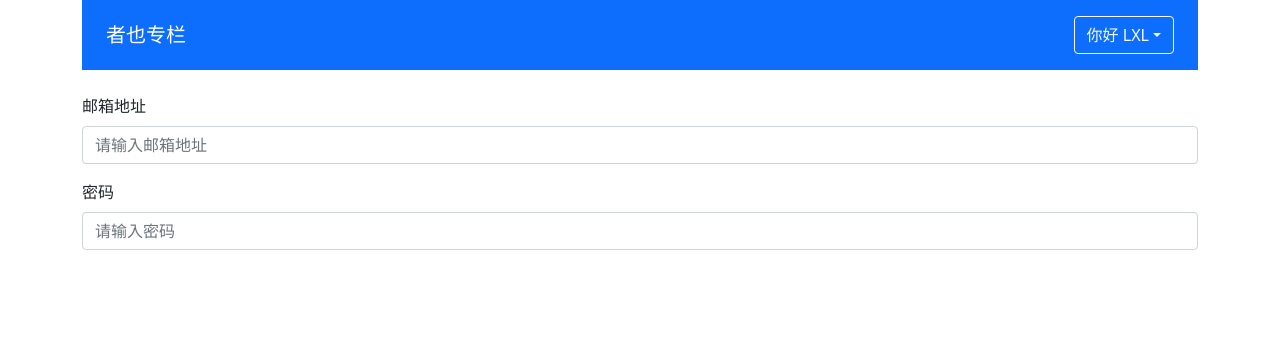
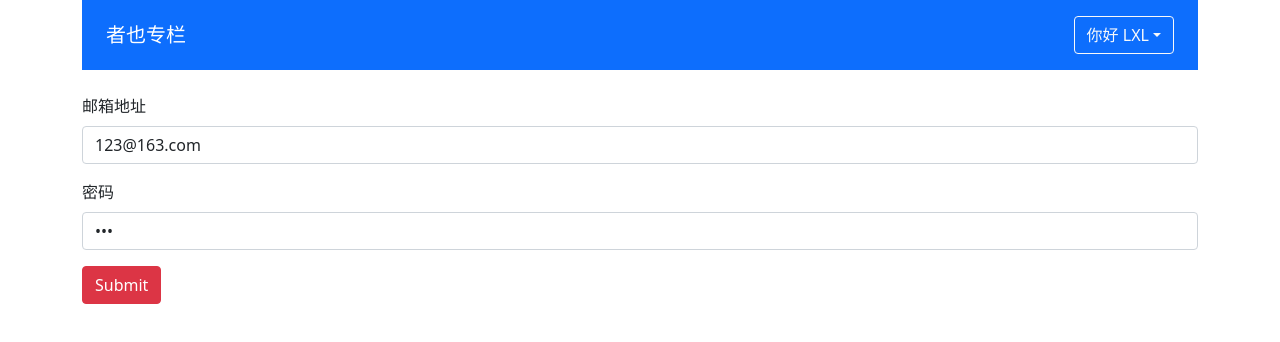
Before and after one commit to DavidLee1995/myvue3, a Vue app: page / in a window 1280 px wide. Shown: the top 342 px of the page. Built offline with nearby package versions, Linux system fonts and the light colour scheme.

Commit message:
添加form的表单验证

```diff
--- a/package.json
+++ b/package.json
@@ -9,6 +9,7 @@
   },
   "dependencies": {
     "bootstrap": "^5.0.0-alpha2",
+    "mitt": "^2.1.0",
     "vue": "^3.0.0"
   },
   "devDependencies": {
--- a/src/App.vue
+++ b/src/App.vue
@@ -10,72 +10,52 @@
   <div class="container">
     <ClobalHeader :user="currentUser"></ClobalHeader>
     <!-- <ColumnList :list="list"></ColumnList> -->
-    <form>
+    <validate-form @form-submit="onFormSubmit">
       <div class="form-group mb-3">
         <label for="exampleInputEmail1" class="form-label">邮箱地址</label>
-        <validate-input type='text' placeholder="请输入邮箱地址" v-model="emailVal" :rules="emailRules"></validate-input>
+        <validate-input type='text' placeholder="请输入邮箱地址" v-model="emailVal" :rules="emailRules" ref="inputRef"></validate-input>
       </div>
       <div class="form-group mb-3">
         <label for="exampleInputEmail1" class="form-label">密码</label>
         <validate-input type='password' placeholder="请输入密码" v-model="passwordVal" :rules="passwordRules"></validate-input>
       </div>
-
-    </form>
+      <template #submit>
+        <button class="btn btn-danger">Submit</button>
+      </template>
+    </validate-form>
   </div>
 </template>
 
 <script lang="ts">
 import { defineComponent, reactive, ref } from 'vue'
 import 'bootstrap/dist/css/bootstrap.min.css'
-// import ColumnList, { ColumnProps } from './components/ColumnList.vue'
 import ClobalHeader, { UserProps } from './components/GlobalHeader.vue'
 import ValidateInput, { RulesProp } from './components/ValidateInput.vue'
+import ValidateForm from './components/ValidateForm.vue'
+// import ColumnList, { ColumnProps } from './components/ColumnList.vue'
+
 const currentUser: UserProps = {
   isLogin: true,
   name: 'LXL'
 }
-// const testData: ColumnProps[] = [
-//   {
-//     id: 1,
-//     title: 'test1的专栏',
-//     description: '这是test1专栏，有一段简单的介绍',
-//     avatar: require('./assets/logo.png')
-//   },
-//   {
-//     id: 2,
-//     title: 'test2的专栏',
-//     description: '这是test2专栏，有一段简单的介绍'
-//   },
-//   {
-//     id: 3,
-//     title: 'test3的专栏',
-//     description: '这是test3专栏，有一段简单的介绍',
-//     avatar: require('./assets/logo.png')
-//   },
-//   {
-//     id: 4,
-//     title: 'test4的专栏',
-//     description: '这是test4专栏，有一段简单的介绍',
-//     avatar: require('./assets/logo.png')
-//   }
-// ]
-
 const emailReg = /^([a-zA-Z]|[0-9])(\w|\\-)+@[a-zA-Z0-9]+\.([a-zA-Z]{2,4})$/
 export default defineComponent({
   name: 'App',
   components: {
     // ColumnList,
     ClobalHeader,
-    ValidateInput
+    ValidateInput,
+    ValidateForm
   },
   setup () {
+    const inputRef = ref<any>()
     const emailRef = reactive({
       val: '',
       error: false,
       message: ''
     })
-    const emailVal = ref(null)
-    const passwordVal = ref(null)
+    const emailVal = ref('123@163.com')
+    const passwordVal = ref('123')
     const emailRules: RulesProp = [
       { type: 'required', message: '电子郵箱地址不能为空' },
       { type: 'email', message: '请输入正确的电子邮箱格式' }
@@ -95,6 +75,10 @@
         emailRef.error = false
       }
     }
+    const onFormSubmit = (result: boolean) => {
+      console.log('result', inputRef.value.validateInput())
+      console.log(123, result)
+    }
     return {
       // list: testData,
       currentUser,
@@ -103,7 +87,9 @@
       emailRules,
       emailVal,
       passwordVal,
-      passwordRules
+      passwordRules,
+      onFormSubmit,
+      inputRef
     }
   }
 })
--- /dev/null
+++ b/src/components/ValidateForm.vue
@@ -0,0 +1,39 @@
+<template>
+  <form class="validate-form-container">
+    <slot name="default"></slot>
+    <div class="submint-area" @click.prevent="submitForm">
+      <slot name="submit">
+        <button type="submit" class="btn btn-primary">提交</button>
+      </slot>
+    </div>
+  </form>
+</template>
+
+<script lang='ts'>
+import { defineComponent, onUnmounted } from 'vue'
+import mitt from 'mitt'
+export const emitter = mitt()
+type ValidateFunc = () => boolean;
+export default defineComponent({
+  name: 'ValidateForm',
+  emits: ['form-submit'],
+  setup (props, context) {
+    let funcArr: ValidateFunc[] = []
+    const submitForm = () => {
+      const result = funcArr.every((func) => func())
+      context.emit('form-submit', true)
+    }
+    const callback = (func?: ValidateFunc) => {
+      funcArr.push(func)
+    }
+    emitter.on('form-item-created', callback)
+    onUnmounted(() => {
+      emitter.off('form-item-created', callback)
+      funcArr = []
+    })
+    return {
+      submitForm
+    }
+  }
+})
+</script>
--- a/src/components/ValidateInput.vue
+++ b/src/components/ValidateInput.vue
@@ -14,7 +14,8 @@
   </div>
 </template>
 <script lang='ts'>
-import { defineComponent, reactive, PropType } from 'vue'
+import { defineComponent, reactive, PropType, onMounted } from 'vue'
+import { emitter } from './ValidateForm.vue'
 const emailReg = /^([a-zA-Z]|[0-9])(\w|\\-)+@[a-zA-Z0-9]+\.([a-zA-Z]{2,4})$/
 interface RuleProp {
   type: 'required' | 'email' | 'password';
@@ -29,8 +30,6 @@
   },
   inheritAttrs: false, // 不希望組件继承根元素
   setup (props, context) {
-    console.log(context.attrs)
-
     const inputRef = reactive({
       val: props.modelValue || '',
       error: false,
@@ -38,7 +37,7 @@
     })
     const validateInput = () => {
       if (props.rules) {
-        const appPassed = props.rules.every((rule) => {
+        const allPassed = props.rules.every((rule) => {
           let passed = true
           inputRef.message = rule.message
           switch (rule.type) {
@@ -56,14 +55,19 @@
           }
           return passed
         })
-        inputRef.error = !appPassed
+        inputRef.error = !allPassed
+        return allPassed
       }
+      return true
     }
     const updateValue = (e: KeyboardEvent) => {
       const targetValue = (e.target as HTMLInputElement).value
       inputRef.val = targetValue
       context.emit('update:modelValue', targetValue)
     }
+    onMounted(() => {
+      emitter.emit('form-item-created', validateInput)
+    })
     return {
       inputRef,
       validateInput,
```
Also changed, not shown: src/components/ColumnList.vue (+25 -0 lines), 1 other file (tests, documents, lock files or other folders).
